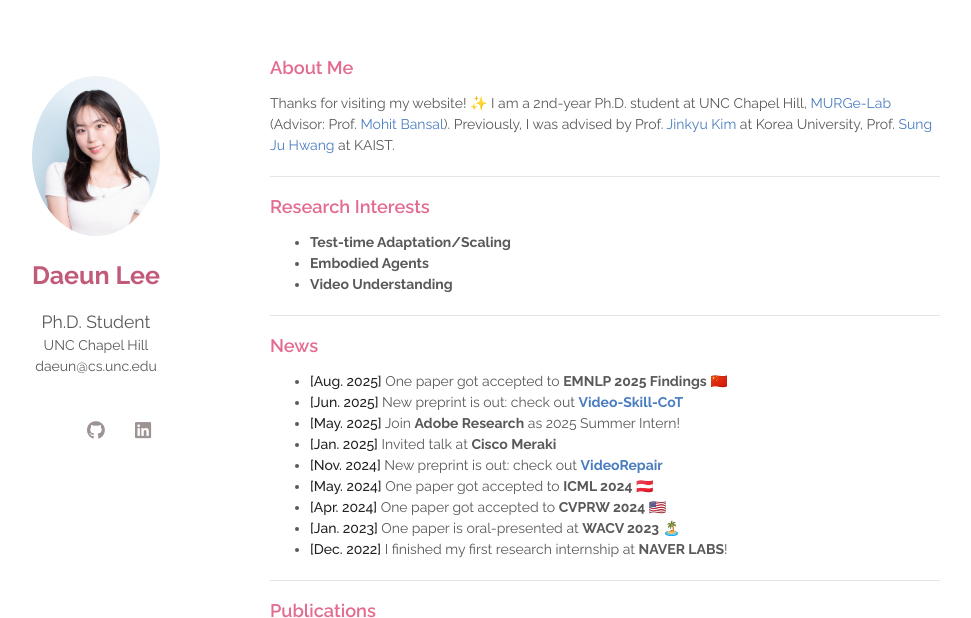
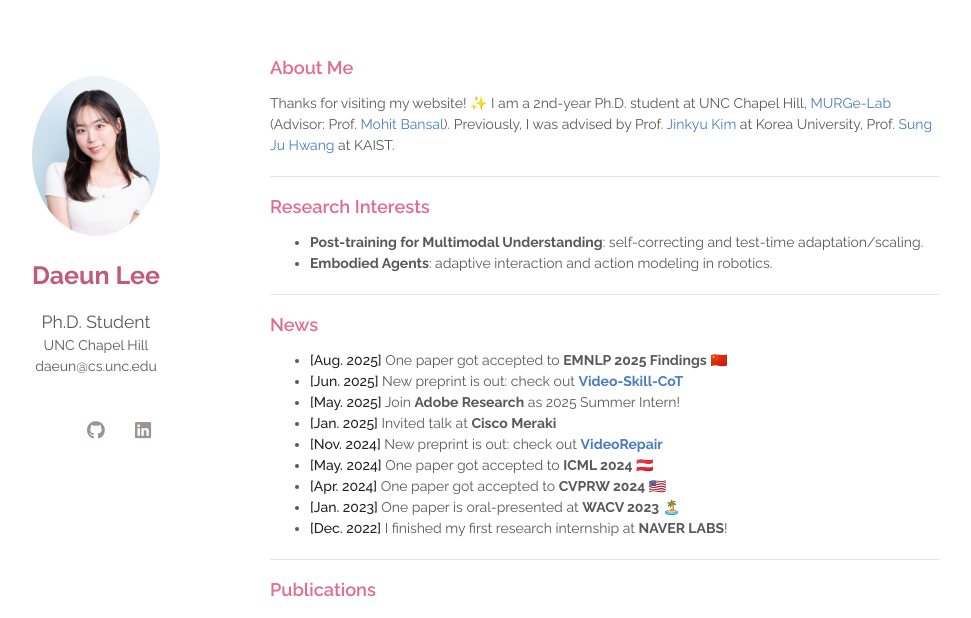
Before and after one commit to daeunni/daeunni.github.io, a Jekyll site: the page built from index.md, in a window 1280 px wide and 900 px high, cut to the strip 0-618 px from the top of the window. Shown: the whole strip, without its empty margins (180-1151 px from the left). Built offline with Jekyll 4.4.1, drawn with Linux system fonts in a browser that asks for light colours; a style sheet for code colours, icons or effects is not loaded.

Commit message:
Update index.md

```diff
--- a/index.md
+++ b/index.md
@@ -11,9 +11,8 @@ Previously, I was advised by Prof. [Jinkyu Kim](https://visionai.korea.ac.kr/) a
 
 ## Research Interests
 
-- <b>Test-time Adaptation/Scaling</b>
-- <b>Embodied Agents</b>
-- <b>Video Understanding</b>
+- <b>Post-training for Multimodal Understanding</b>: self-correcting and test-time adaptation/scaling.
+- <b>Embodied Agents</b>: adaptive interaction and action modeling in robotics.
 
 ---
 
```
